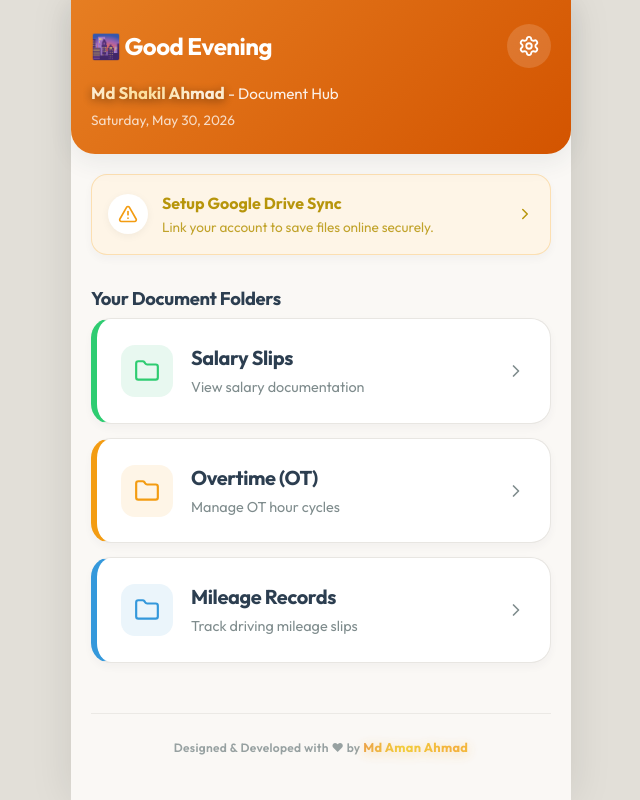
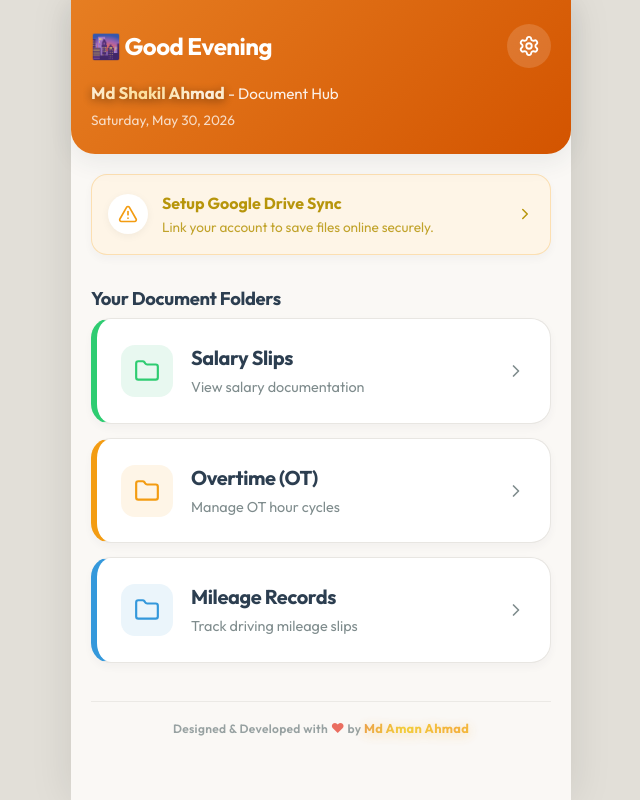
Before and after one commit to MDAMANAHMAD/MSA, a React (Vite) app in the folder client/: page /#dashboard in a window 1280 px wide. Shown: the whole page, without its empty margins (319-959 px from the left). Built offline with nearby package versions, Linux system fonts and the light colour scheme; no server answers.

Commit message:
ux: relocate designed & developed credits directly below mileage card and style the heart in a vibrant red color

```diff
--- a/client/src/components/Dashboard.jsx
+++ b/client/src/components/Dashboard.jsx
@@ -154,14 +154,14 @@ export default function Dashboard({ apiUrl, onCategoryClick, onSettingsClick })
           textAlign: 'center',
           fontSize: '0.75rem',
           color: 'var(--text-muted)',
-          padding: '24px 0 12px 0',
+          padding: '16px 0 12px 0',
           fontWeight: '600',
           letterSpacing: '0.3px',
           borderTop: '1px solid var(--color-border)',
-          marginTop: '30px',
+          marginTop: '18px',
           opacity: 0.8
         }}>
-          Designed & Developed with ♥ by{' '}
+          Designed & Developed with <span style={{ color: '#E74C3C', fontSize: '0.85rem' }}>♥</span> by{' '}
           <span className="shining-name" style={{ fontSize: '0.8rem' }}>
             Md Aman Ahmad
           </span>
```
